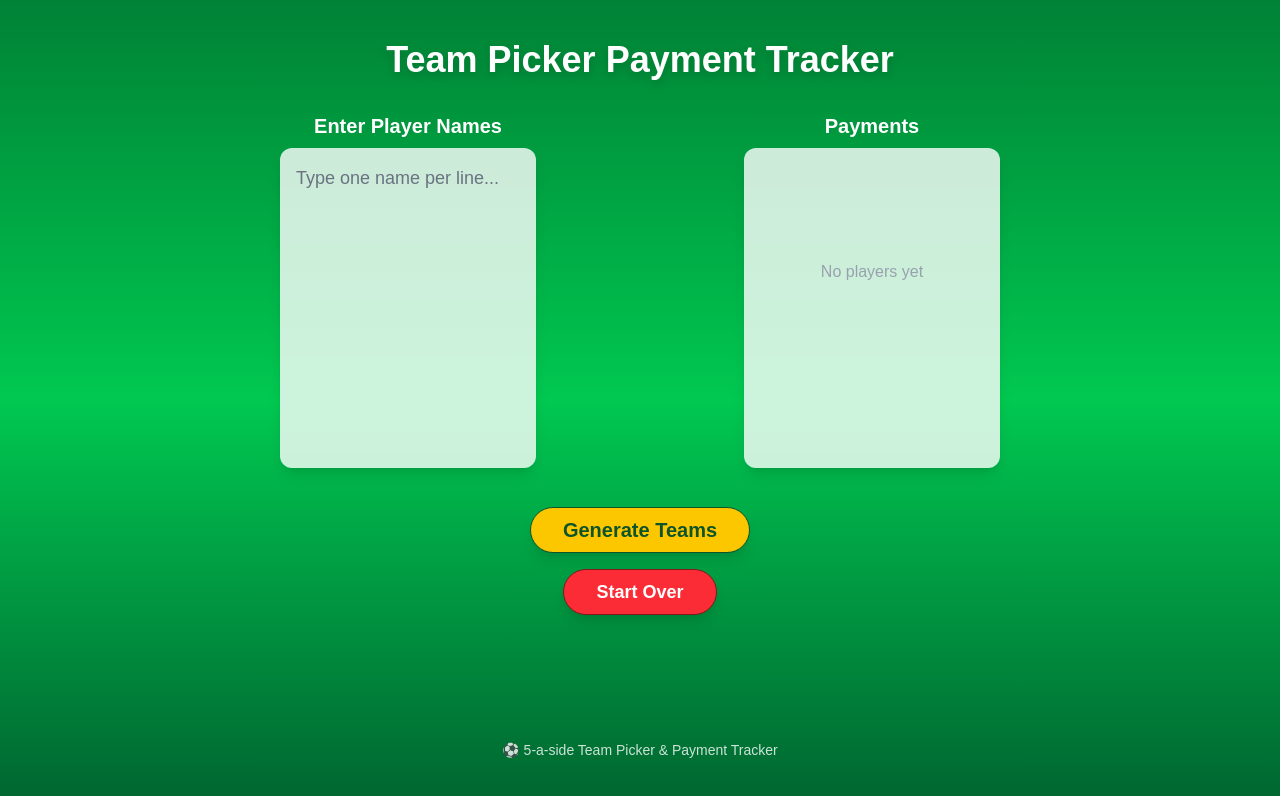
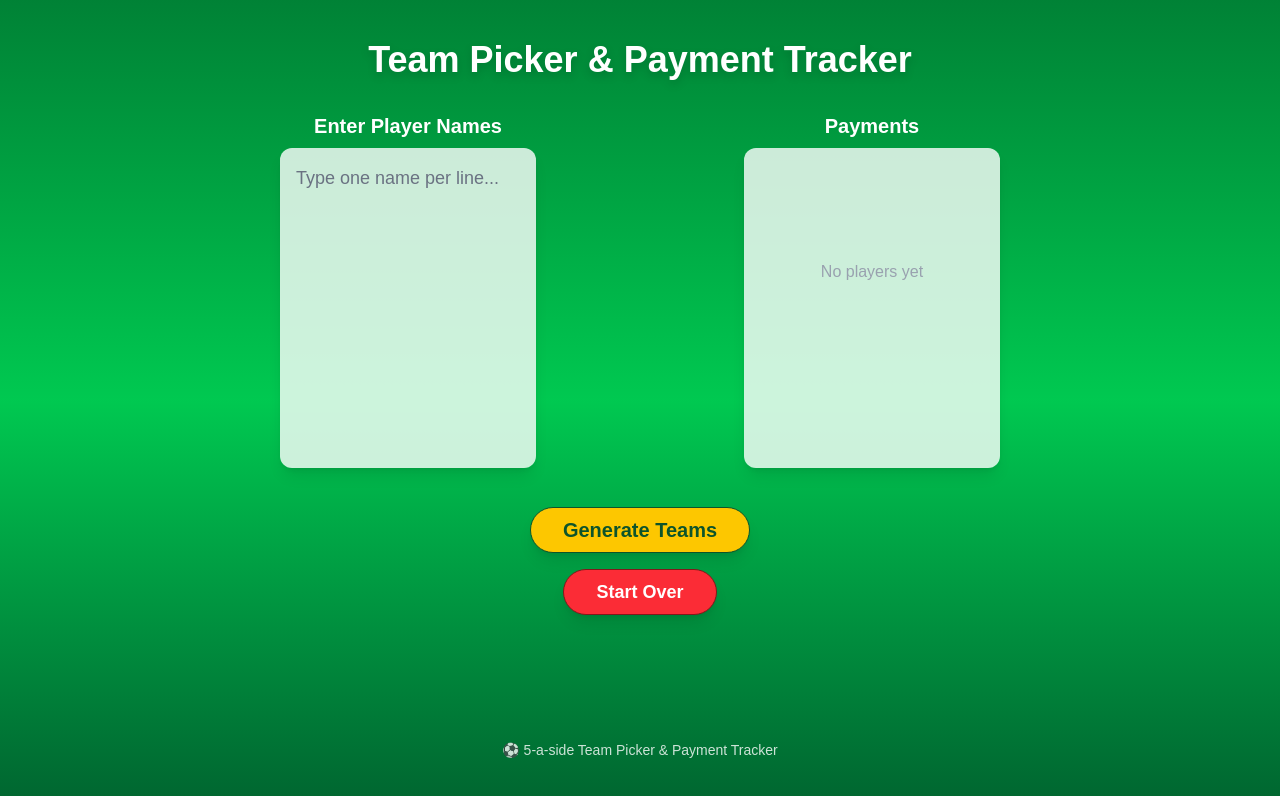
Before and after one commit to sbarcoe90/5asideapp, a Next.js app: page / in a window 1280 px wide. Shown: the top 796 px of the page. Built offline with nearby package versions, Linux system fonts and the light colour scheme.

Commit message:
Update title in Home component to include 'Payment Tracker'

```diff
--- a/src/app/page.tsx
+++ b/src/app/page.tsx
@@ -115,7 +115,7 @@ export default function Home() {
 
   return (
     <div className="min-h-screen flex flex-col items-center justify-start bg-gradient-to-b from-green-700 via-green-500 to-green-800 py-10 px-2">
-      <h1 className="text-3xl md:text-4xl font-bold text-white mb-8 drop-shadow-lg text-center">Team Picker Payment Tracker</h1>
+      <h1 className="text-3xl md:text-4xl font-bold text-white mb-8 drop-shadow-lg text-center">Team Picker & Payment Tracker</h1>
       <div className="flex flex-col md:flex-row gap-8 mb-8 w-full max-w-4xl justify-center">
         {/* Player Names */}
         <div className="flex flex-col items-center flex-1">
```
